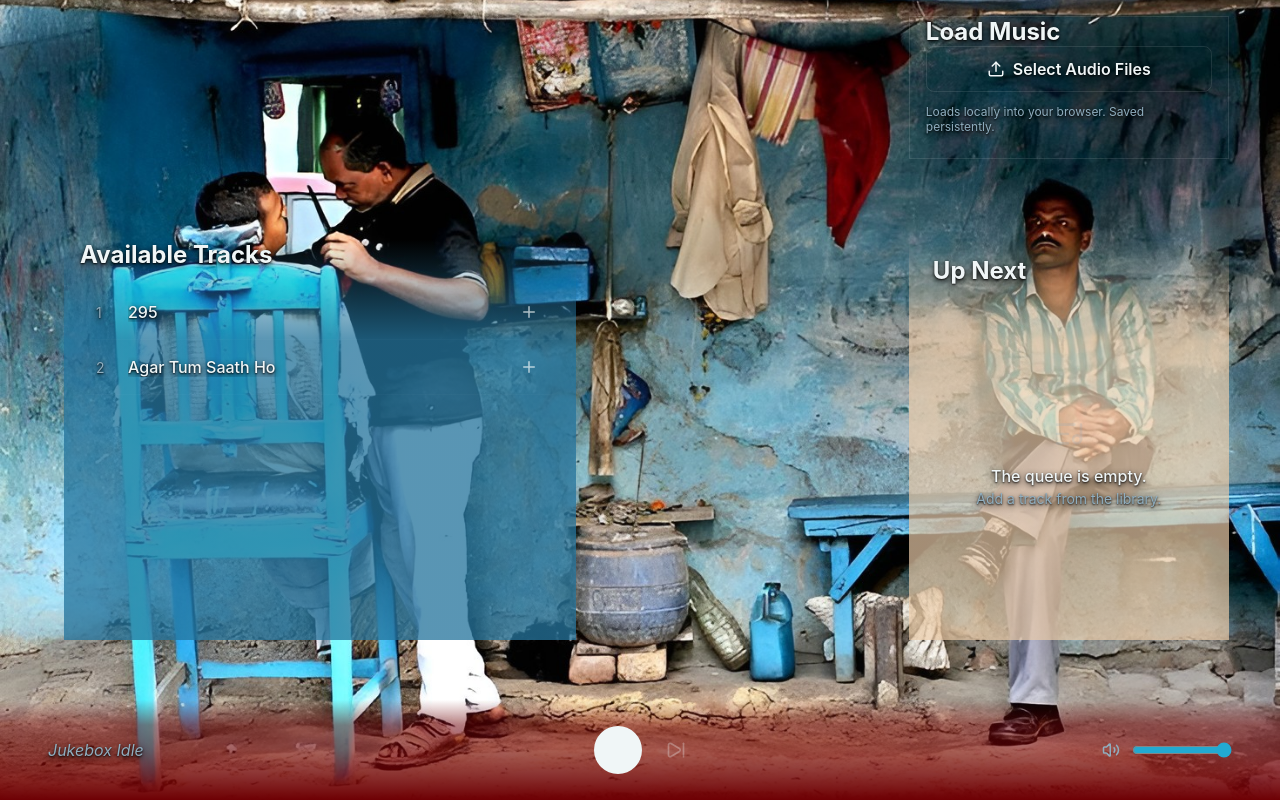
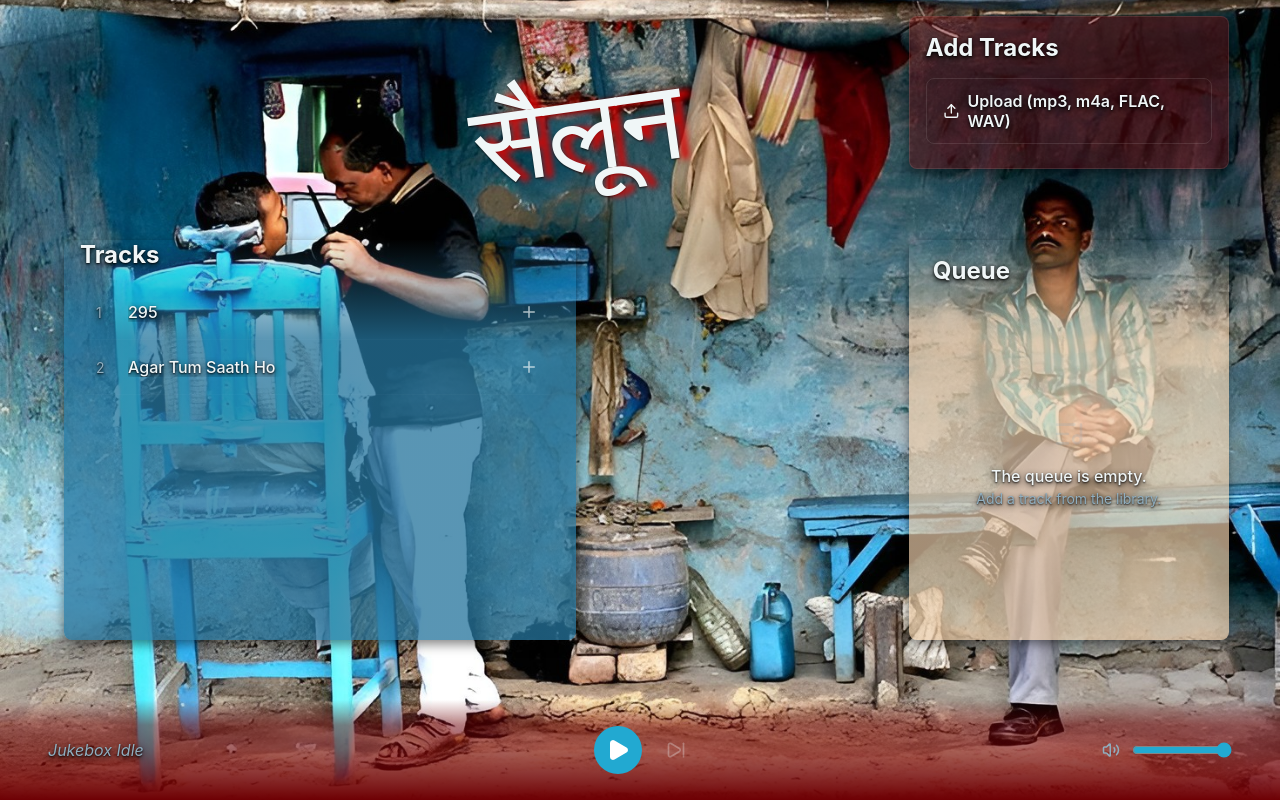
Before and after one commit to ashish757/musicPlayer, a React (Vite) app: page / in a window 1280 px wide. Built offline with nearby package versions, Linux system fonts and the light colour scheme.

Commit message:
UI improvements and updated README

```diff
--- a/src/App.css
+++ b/src/App.css
@@ -68,7 +68,7 @@ h2, span, p, .track-title {
   right: 4%;
   width: 25%;
   border: 1px solid rgba(255, 255, 255, 0.1);
-
+  background-color: rgba(110, 0, 4, 0.432);
 }
 
 .queue-section {
@@ -114,3 +114,24 @@ h2, span, p, .track-title {
 ::-webkit-scrollbar {
   display: none;
 }
+
+.uploader-section,
+.queue-section,
+.panel-library {
+  border-radius: 8px;
+  box-shadow: 0 4px 12px rgba(0, 0, 0, 0.5);
+}
+
+.uploader-section h2 {
+  margin: 1rem 0rem;
+}
+
+.hindi-text {
+  position: absolute;
+  top: 3rem;
+  left: 45%;
+  transform: rotate(-8deg) translateX(-50%);
+  font-size: 7rem;
+  color: var(--text-primary);
+  text-shadow: 10px 2px 6px rgba(212, 4, 4, 0.9), 0px 1px 2px rgba(0, 0, 0, 0.8);
+}
--- a/src/App.tsx
+++ b/src/App.tsx
@@ -50,18 +50,20 @@ useEffect(() => {
   return (
     <div className="saloon-layout">
       <section className="panel-library">
-        <h2>Available Tracks</h2>
+        <h2>Tracks</h2>
         <Library library={library} onAddToQueue={addToQueue} />
       </section>
 
+      <div className="hindi-text">सैलून</div>
+
       <section className="panel-right">
         <div className="uploader-section">
-          <h2>Load Music</h2>
+          <h2>Add Tracks</h2>
           <Uploader setLibrary={setLibrary} />
         </div>
 
         <div className="queue-section">
-          <h2>Up Next</h2>
+          <h2>Queue</h2>
           <Queue queue={queue} />
         </div>
       </section>
--- a/src/components/Uploader.tsx
+++ b/src/components/Uploader.tsx
@@ -28,7 +28,8 @@ export default function Uploader({ setLibrary }) {
     <div className="uploader-container">
       <label className="upload-button">
         <Upload size={18} />
-        <span>Select Audio Files</span>
+
+        <span>Upload (mp3, m4a, FLAC, WAV)</span>
         <input
           type="file"
           accept="audio/*"
@@ -37,7 +38,6 @@ export default function Uploader({ setLibrary }) {
           hidden
         />
       </label>
-      <p className="upload-hint">Loads locally into your browser. Saved persistently.</p>
     </div>
   );
 }
--- a/src/components/player.css
+++ b/src/components/player.css
@@ -38,7 +38,6 @@
   max-width: 250px;
 }
 
-/* Center Controls */
 .playback-controls {
   flex: 1;
   display: flex;
@@ -95,7 +94,7 @@
   cursor: pointer;
 }
 
-.play-btn:hover {
+.play-btn {
   background-color: var(--accent-chair-blue);
   color: #fff;
 }
```
Also changed, not shown: 2 other files (tests, documents, lock files or other folders).
